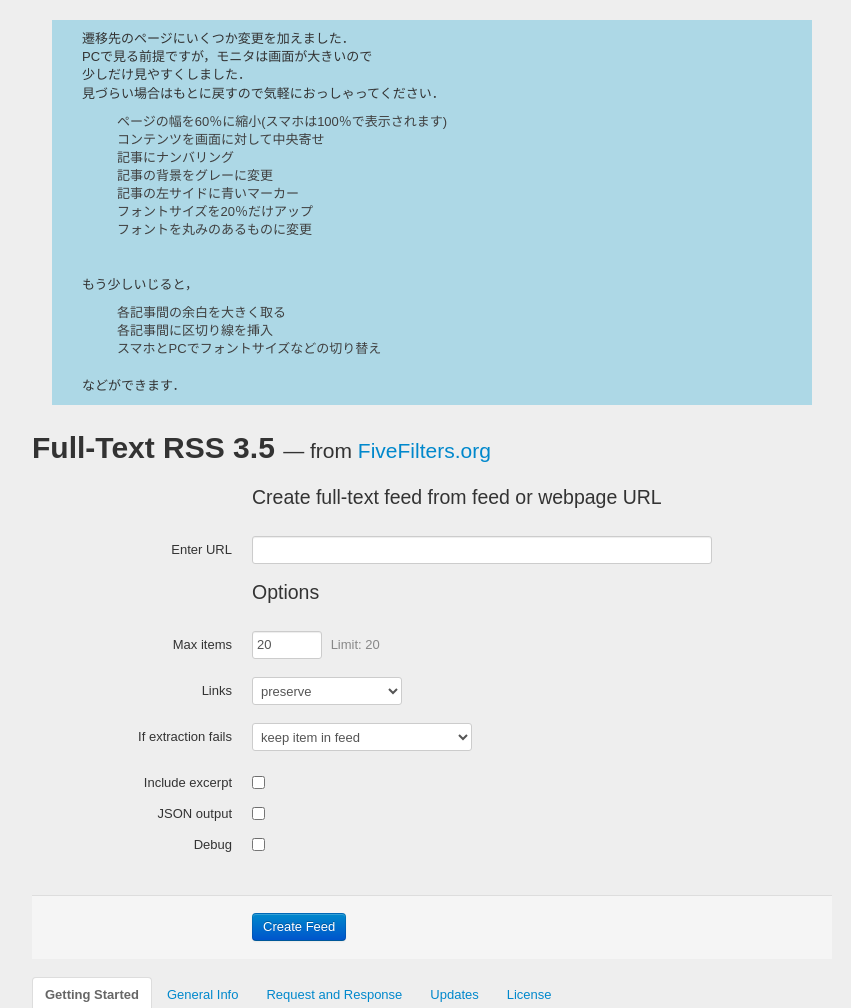
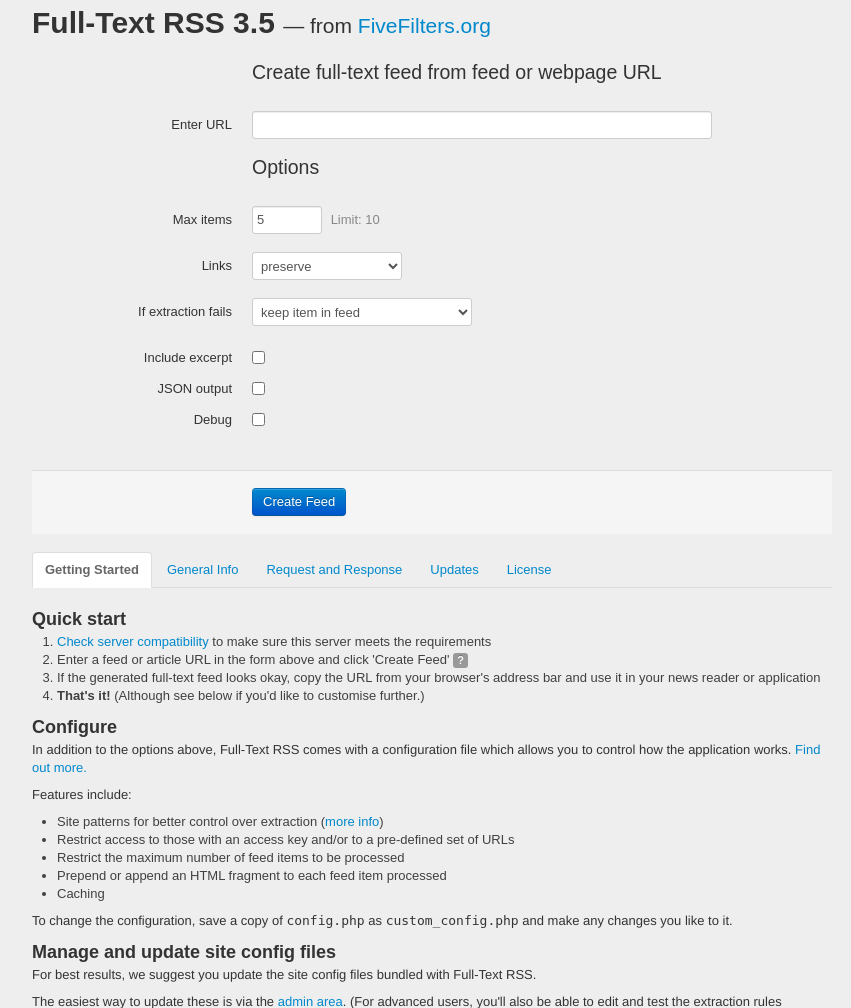
Before and after one commit to 2tacss/fullrss, a PHP site: page / in a window 1280 px wide. Shown: the top 1008 px of the page, without its empty margins (208-1059 px from the left). Run offline with PHP 8.4, Linux system fonts and the light colour scheme.

Commit message:
default code

```diff
--- a/config.php
+++ b/config.php
@@ -35,7 +35,7 @@ $options->debug = true;
 // ----------------------
 // The number of feed items to process when no API key is supplied
 // and no &max=x value is supplied in the querystring.
-$options->default_entries = 20;
+$options->default_entries = 5;
 
 // Max entries (without access key)
 // ----------------------
@@ -43,7 +43,7 @@ $options->default_entries = 20;
 // This limits the user-supplied &max=x value. For example, if the user
 // asks for 20 items to be processed (&max=20), if max_entries is set to
 // 10, only 10 will be processed.
-$options->max_entries = 20;
+$options->max_entries = 10;
 
 // Full content
 // ----------------------
--- a/extract.php
+++ b/extract.php
@@ -49,7 +49,7 @@ $_POST['accept'] = 'html';
 // JSON output only
 $_POST['format'] = 'json';
 // Enable excerpts
-$_POST['summary'] = '100';
+$_POST['summary'] = '1';
 // Don't produce result if extraction fails
 $_POST['exc'] = '1';
 // Enable XSS filtering (unless explicitly disabled)
--- a/index.php
+++ b/index.php
@@ -15,7 +15,6 @@ if (!defined('_FF_FTR_INDEX')) {
 	<meta http-equiv="Content-Type" content="text/html; charset=utf-8" />
 	<meta name="robots" content="noindex, follow" />
 	<link rel="stylesheet" href="css/bootstrap.min.css" type="text/css" media="screen" />
-
 	<script type="text/javascript" src="js/jquery.min.js"></script>
 	<script type="text/javascript" src="js/bootstrap-tooltip.js"></script>
 	<script type="text/javascript" src="js/bootstrap-popover.js"></script>
@@ -76,55 +75,10 @@ if (!defined('_FF_FTR_INDEX')) {
 	table.OBJ        { background-color: #22353C; }
 	table.ARRAY      { background-color: #252C47; }
 
-	div.note {
-		/* text-align: center; */
-		margin: 20px 20px;
-		padding: 10px 30px;
-		/* font-size: 24px; */
-		background-color: lightblue;
-	}
-
-	ul.ullist {
-		list-style: none;
-		transition: .6s;
-		width: 60%;
-		border-radius: 5px;
-		padding: 10px;
-	}
-
-	ul.ullist:hover {
-		background-color: rgb(211, 234, 252);
-		/* background-color: rgb(203, 232, 255); */
-	}
-
 	</style>
   </head>
   <body>
-
 	<div class="container" style="width: 800px; padding-bottom: 60px;">
-		<div class="note">
-			遷移先のページにいくつか変更を加えました．<br />
-			PCで見る前提ですが，モニタは画面が大きいので<br />
-			少しだけ見やすくしました．<br />
-			見づらい場合はもとに戻すので気軽におっしゃってください．<br />
-			<ul class="ullist">
-				<li>ページの幅を60％に縮小(スマホは100％で表示されます)</li>
-				<li>コンテンツを画面に対して中央寄せ</li>
-				<li>記事にナンバリング</li>
-				<li>記事の背景をグレーに変更</li>
-				<li>記事の左サイドに青いマーカー</li>
-				<li>フォントサイズを20％だけアップ</li>
-				<li>フォントを丸みのあるものに変更</li>
-			</ul>
-			<br />
-			もう少しいじると，
-			<ul class="ullist">
-				<li>各記事間の余白を大きく取る</li>
-				<li>各記事間に区切り線を挿入</li>
-				<li>スマホとPCでフォントサイズなどの切り替え</li>
-			</ul>
-			などができます．
-		</div>
 	<h1 style="padding-top: 5px;">Full-Text RSS <?php echo _FF_FTR_VERSION; ?> <span style="font-size: .7em; font-weight: normal;">&mdash; from <a href="http://fivefilters.org">FiveFilters.org</a></span></h1>
     <form method="get" action="makefulltextfeed.php" id="form" class="form-horizontal">
 	<fieldset>
--- a/libraries/readability/Readability.php
+++ b/libraries/readability/Readability.php
@@ -192,8 +192,7 @@ class Readability
 		//die($this->getInnerHTML($this->dom->documentElement));
 
 		/* Build readability's DOM tree */
-		// NOTE: MyAdds
-		$overlay        = $this->dom->createElement('li');
+		$overlay        = $this->dom->createElement('div');
 		$innerDiv       = $this->dom->createElement('div');
 		$articleTitle   = $this->getArticleTitle();
 		$articleContent = $this->grabArticle();
--- a/makefulltextfeed.php
+++ b/makefulltextfeed.php
@@ -120,9 +120,7 @@ header('X-Robots-Tag: noindex, nofollow');
 ////////////////////////////////
 // Content security headers
 ////////////////////////////////
-// NOTE: MyAdds
-// header("Content-Security-Policy: script-src 'self'; connect-src 'none'; font-src 'none'; style-src 'self'");
-header("Content-Security-Policy: script-src 'self'; connect-src 'none';");
+header("Content-Security-Policy: script-src 'self'; connect-src 'none'; font-src 'none'; style-src 'self'");
 
 ////////////////////////////////
 // Check if service is enabled
```
Also changed, not shown: css/feed.css (+3 -26 lines), libraries/content-extractor/ContentExtractor.php (line endings or trailing spaces), libraries/feedwriter/FeedItem.php (line endings or trailing spaces).
